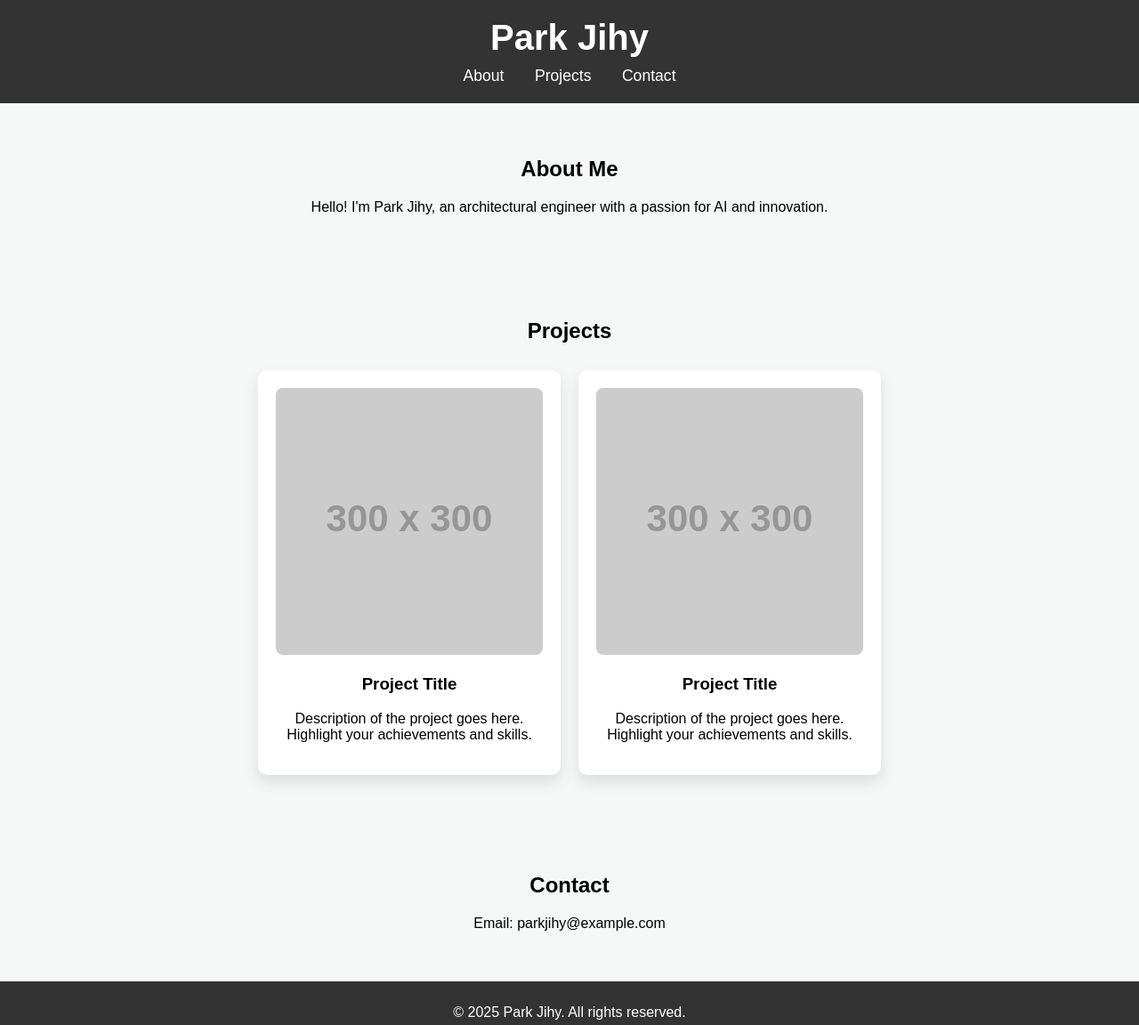
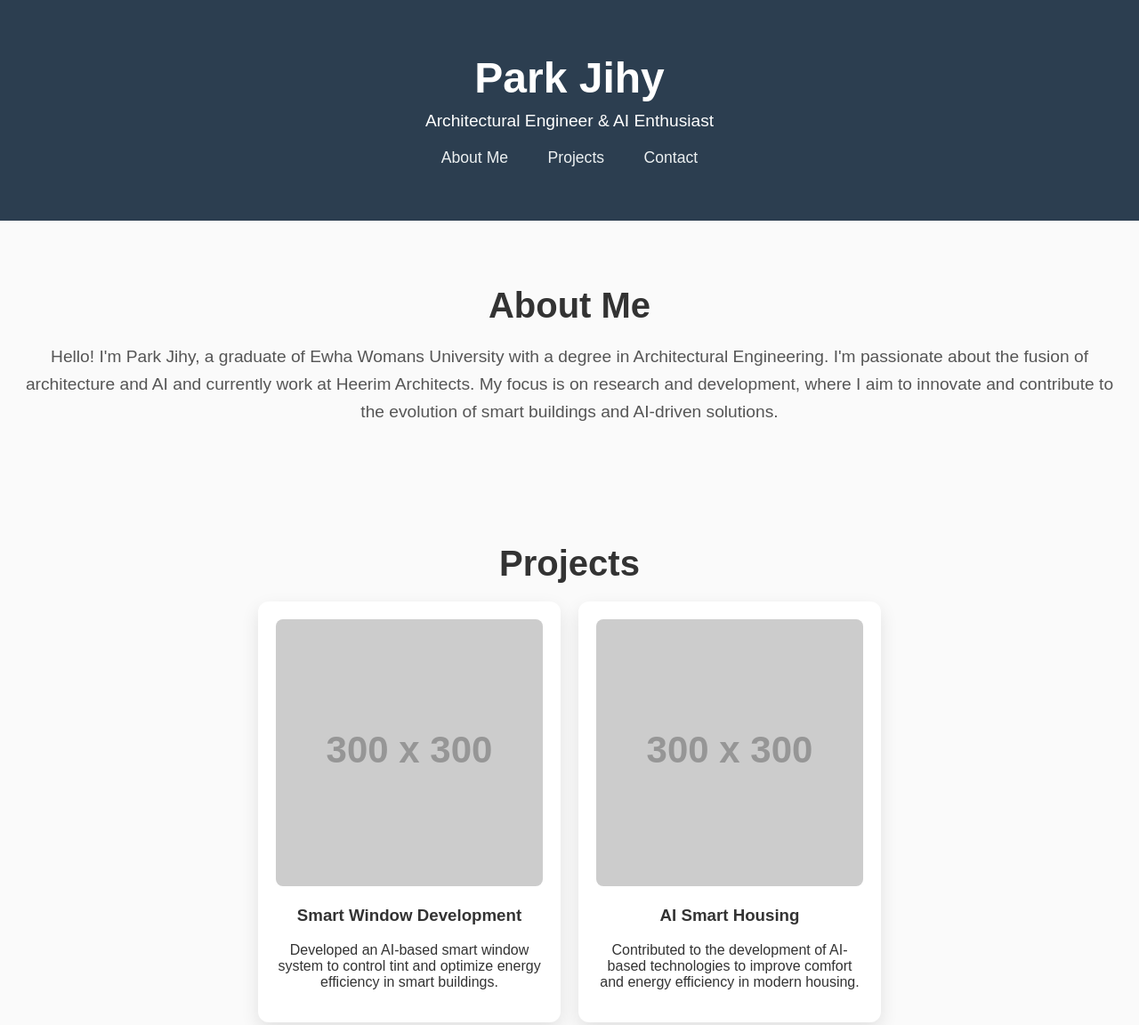
Before and after one commit to parkjihy/parkjihy.github.io, a plain HTML site: page index.html in a window 1280 px wide. Shown: the top 1152 px of the page at 89% size. Drawn offline with Linux system fonts and the light colour scheme; placeholder pictures from the web are drawn by us.

Commit message:
Update index.html

```diff
--- a/index.html
+++ b/index.html
@@ -3,61 +3,86 @@
 <head>
     <meta charset="UTF-8">
     <meta name="viewport" content="width=device-width, initial-scale=1.0">
-    <title>Park Jihy - Portfolio</title>
+    <title>Park Jihy | Portfolio</title>
     <style>
-        /* 기본 스타일 */
         body {
-            font-family: Arial, sans-serif;
+            font-family: 'Arial', sans-serif;
             margin: 0;
             padding: 0;
-            box-sizing: border-box;
-            background: #f4f7f6;
+            background: #fafafa;
+            color: #333;
         }
         header {
-            background: #333;
+            background-color: #2c3e50;
             color: white;
-            padding: 20px 0;
+            text-align: center;
+            padding: 60px 20px;
+        }
+        header h1 {
+            font-size: 3rem;
+            margin: 0;
+        }
+        header p {
+            font-size: 1.2rem;
+            margin-top: 10px;
+        }
+        nav {
+            margin-top: 20px;
             text-align: center;
         }
-        header h1 {
-            font-size: 2.5rem;
-            margin: 0;
-        }
-        nav {
-            margin-top: 10px;
-        }
         nav a {
-            margin: 0 15px;
-            color: white;
+            color: #ecf0f1;
+            margin: 0 20px;
             text-decoration: none;
             font-size: 1.1rem;
+            transition: color 0.3s ease;
+        }
+        nav a:hover {
+            color: #3498db;
         }
         section {
-            padding: 40px 15px;
+            padding: 40px 20px;
             text-align: center;
+        }
+        section h2 {
+            font-size: 2.5rem;
+            margin-bottom: 20px;
+        }
+        .intro p {
+            font-size: 1.2rem;
+            line-height: 1.6;
+            color: #555;
         }
         .projects {
             display: flex;
             justify-content: center;
             flex-wrap: wrap;
+            gap: 20px;
         }
         .project-card {
             background: white;
             padding: 20px;
-            margin: 10px;
             width: 300px;
-            box-shadow: 0 8px 16px rgba(0,0,0,0.1);
-            border-radius: 10px;
+            box-shadow: 0 8px 20px rgba(0,0,0,0.1);
+            border-radius: 12px;
+            text-align: center;
+            transition: transform 0.3s ease;
         }
         .project-card img {
-            max-width: 100%;
+            width: 100%;
             border-radius: 8px;
         }
+        .project-card:hover {
+            transform: translateY(-10px);
+        }
         footer {
-            background: #333;
+            background-color: #2c3e50;
             color: white;
-            padding: 10px 0;
+            padding: 15px 20px;
             text-align: center;
+        }
+        footer p {
+            margin: 0;
         }
     </style>
 </head>
@@ -65,16 +90,17 @@
 
 <header>
     <h1>Park Jihy</h1>
+    <p>Architectural Engineer & AI Enthusiast</p>
     <nav>
-        <a href="#about">About</a>
+        <a href="#about">About Me</a>
         <a href="#projects">Projects</a>
         <a href="#contact">Contact</a>
     </nav>
 </header>
 
-<section id="about">
+<section id="about" class="intro">
     <h2>About Me</h2>
-    <p>Hello! I'm Park Jihy, an architectural engineer with a passion for AI and innovation.</p>
+    <p>Hello! I'm Park Jihy, a graduate of Ewha Womans University with a degree in Architectural Engineering. I'm passionate about the fusion of architecture and AI and currently work at Heerim Architects. My focus is on research and development, where I aim to innovate and contribute to the evolution of smart buildings and AI-driven solutions.</p>
 </section>
 
 <section id="projects">
@@ -82,13 +108,13 @@
     <div class="projects">
         <div class="project-card">
             <img src="https://via.placeholder.com/300" alt="Project Image">
-            <h3>Project Title</h3>
-            <p>Description of the project goes here. Highlight your achievements and skills.</p>
+            <h3>Smart Window Development</h3>
+            <p>Developed an AI-based smart window system to control tint and optimize energy efficiency in smart buildings.</p>
         </div>
         <div class="project-card">
             <img src="https://via.placeholder.com/300" alt="Project Image">
-            <h3>Project Title</h3>
-            <p>Description of the project goes here. Highlight your achievements and skills.</p>
+            <h3>AI Smart Housing</h3>
+            <p>Contributed to the development of AI-based technologies to improve comfort and energy efficiency in modern housing.</p>
         </div>
     </div>
 </section>
@@ -96,6 +122,7 @@
 <section id="contact">
     <h2>Contact</h2>
     <p>Email: parkjihy@example.com</p>
+    <p>LinkedIn: <a href="https://www.linkedin.com/in/parkjihy" target="_blank">Park Jihy LinkedIn</a></p>
 </section>
 
 <footer>
```
